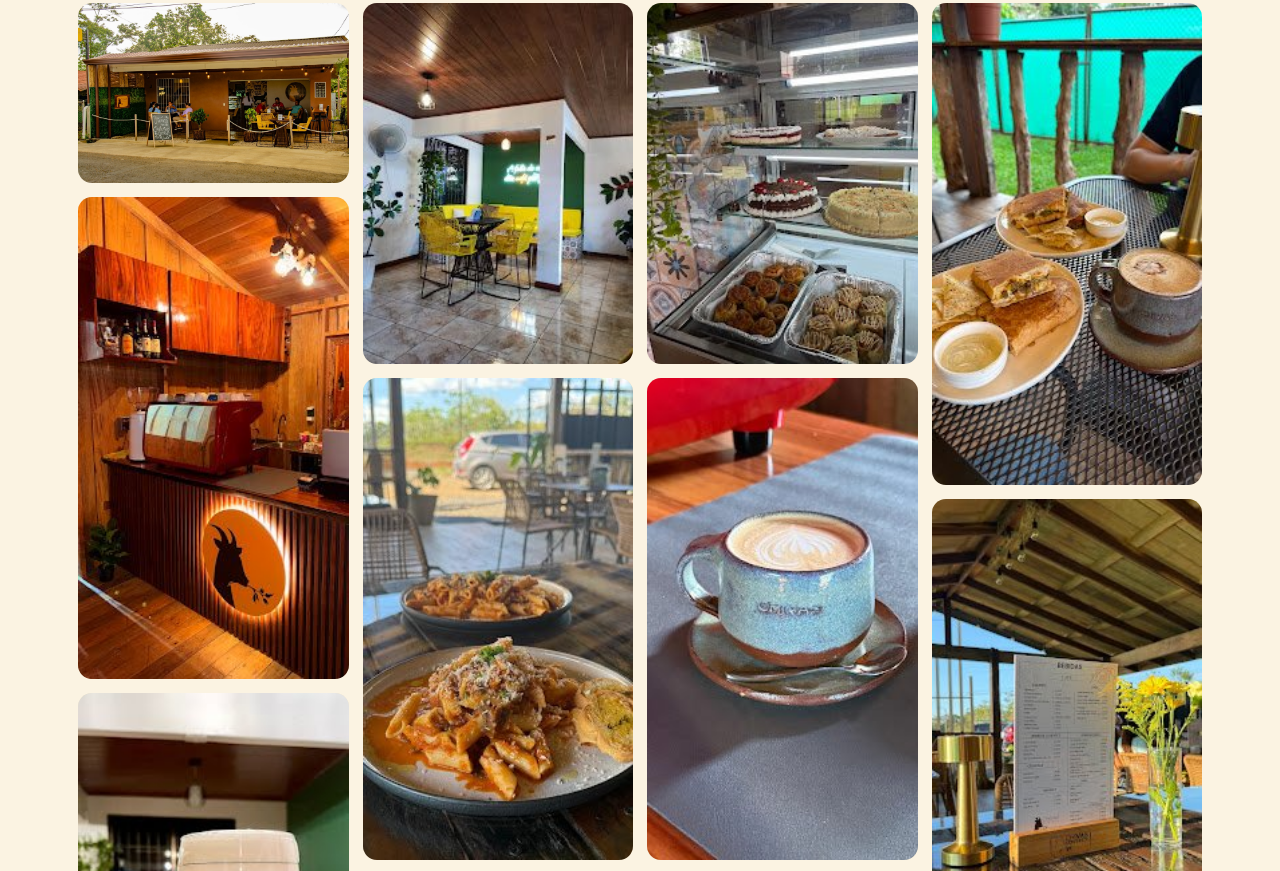
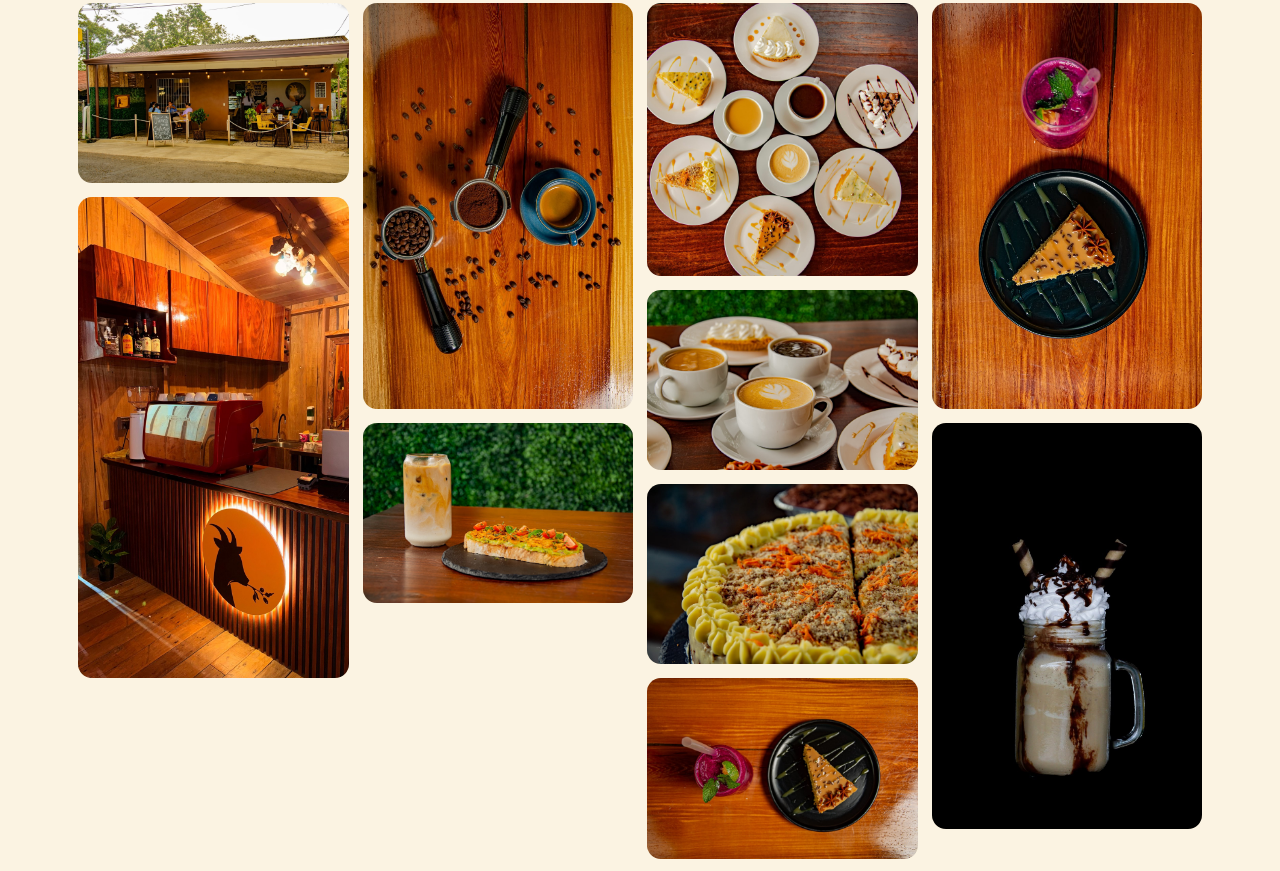
Before and after one commit to carlyrinko-hue/Chivas-cafeteria, a plain HTML site: page index.html in a window 1280 px wide. Shown: the part 944-1815 px from the top of the page. Drawn offline with Linux system fonts and the light colour scheme.

Commit message:
Add new gallery photos to index.html

```diff
--- a/index.html
+++ b/index.html
@@ -930,15 +930,15 @@ function renderMenu(){
    ============================================================ */
 const GALLERY_PHOTOS = [
   { src:"assets/gallery/pital-exterior.jpg", alt:"Fachada de Chivas Pital al atardecer" },
-  { src:"assets/gallery/muelle-counter.jpg", alt:"Barra de café de Chivas Muelle" },
-  { src:"assets/gallery/pital-irish-coffee.jpg", alt:"Café irlandés de Chivas" },
-  { src:"assets/gallery/pital-interior.jpg", alt:"Interior de Chivas Pital" },
-  { src:"assets/gallery/muelle-pasta.jpg", alt:"Pasta y platos fuertes en Chivas Muelle" },
-  { src:"assets/gallery/pital-smoothie.jpg", alt:"Smoothie natural de Chivas Pital" },
-  { src:"assets/gallery/pital-bakery-case.jpg", alt:"Vitrina de repostería en Chivas Pital" },
-  { src:"assets/gallery/muelle-latte.jpg", alt:"Latte art en Chivas Muelle" },
-  { src:"assets/gallery/pital-sandwich.jpg", alt:"Sandwiches y café en Chivas Pital" },
-  { src:"assets/gallery/muelle-menu-table.jpg", alt:"Mesa y menú en Chivas Muelle" },
+  { src:"assets/gallery/pital-espresso-bar.jpg", alt:"Barra de espresso en Chivas Pital" },
+  { src:"assets/gallery/espresso-prep.jpg", alt:"Preparación de espresso en Chivas" },
+  { src:"assets/gallery/iced-coffee-toast.jpg", alt:"Café helado y tostada de aguacate" },
+  { src:"assets/gallery/dessert-plates-overhead.jpg", alt:"Variedad de postres y café en Chivas" },
+  { src:"assets/gallery/coffee-trio-pastries.jpg", alt:"Café y repostería en Chivas" },
+  { src:"assets/gallery/carrot-cake-closeup.jpg", alt:"Pastel de zanahoria de Chivas" },
+  { src:"assets/gallery/smoothie-caramel-cake-wide.jpg", alt:"Smoothie y pastel de caramelo" },
+  { src:"assets/gallery/smoothie-caramel-cake-vertical.jpg", alt:"Smoothie de pitahaya y postre" },
+  { src:"assets/gallery/chocolate-milkshake.jpg", alt:"Milkshake de chocolate de Chivas" },
 ];
 
 function renderGallery(){
```
